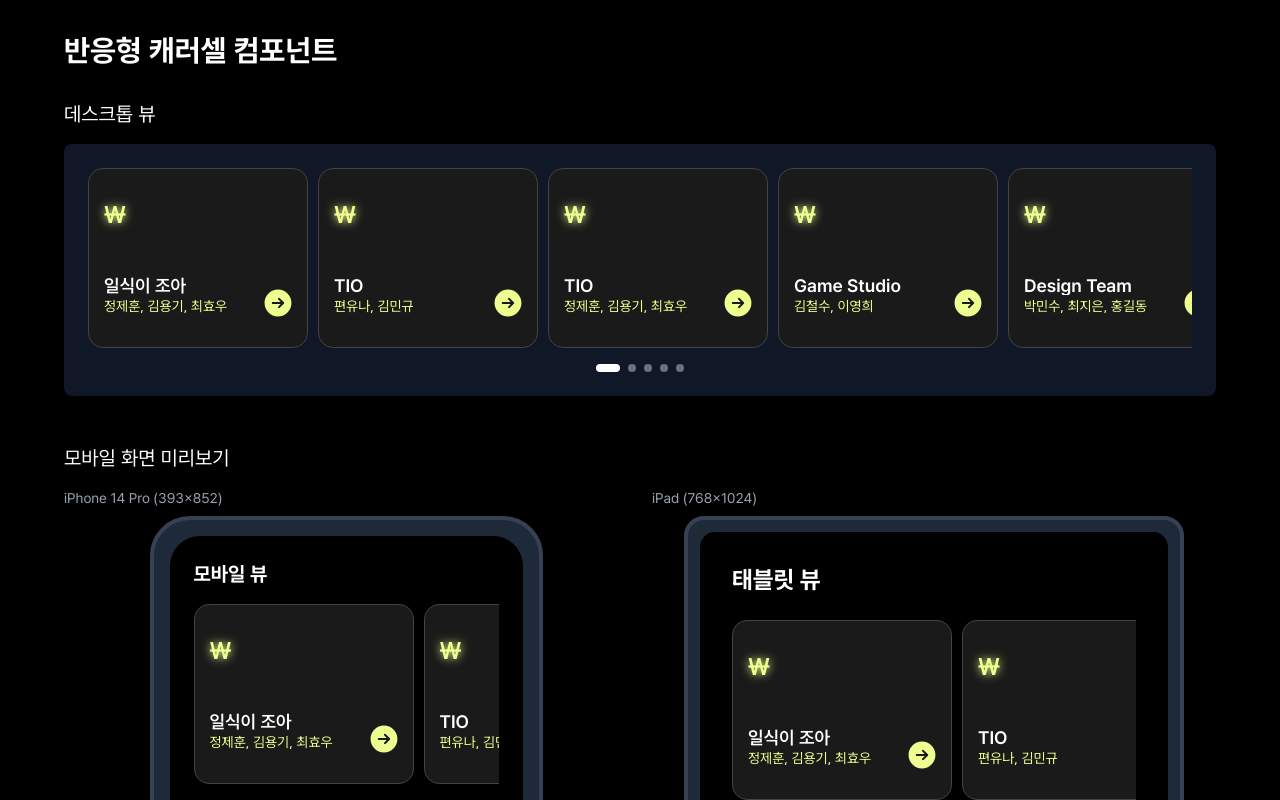
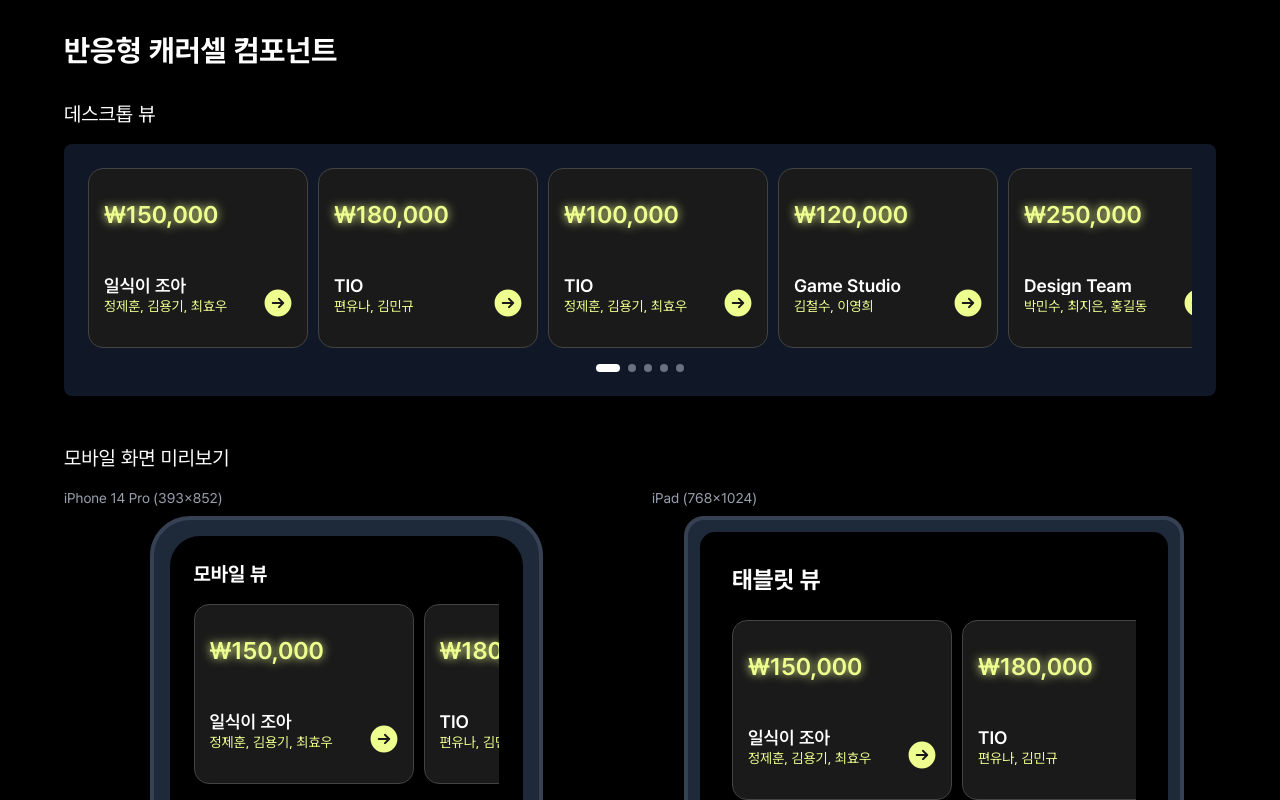
Before and after one commit to ssugameworks/invest-system_frontend, a Next.js app: page /carousel-example in a window 1280 px wide. Shown: the top 800 px of the page. Built offline with nearby package versions, Linux system fonts and the light colour scheme.

Commit message:
refactor: 팀 샘플 데이터를 constants로 분리

```diff
--- a/src/app/carousel-example/page.tsx
+++ b/src/app/carousel-example/page.tsx
@@ -3,84 +3,13 @@
 import { useState } from 'react';
 import Carousel, { CarouselCard } from '@/components/Carousel';
 import InvestmentBottomSheet from '@/components/BottomSheet/Investment/InvestmentBottomSheet';
-import { Comment } from '@/types/bottomSheet';
-
-interface TeamDetail {
-  id: string;
-  title: string;
-  members: string;
-  amount: string;
-  totalInvestment: string;
-  pdfUrls: string[];
-  comments: Comment[];
-}
-
-const sampleTeams: TeamDetail[] = [
-  {
-    id: '1',
-    title: '일식이 조아',
-    members: '정제훈, 김용기, 최효우',
-    amount: '₩200,000',
-    totalInvestment: '₩150,000',
-    pdfUrls: [],
-    comments: [
-      { id: '1', nickname: '투자왕', studentId: '202418XX', content: '일식 좋아하시는군요!' },
-      { id: '2', nickname: '맛집러버', studentId: '202419XX', content: '이거 괜찮을듯' },
-    ],
-  },
-  {
-    id: '2',
-    title: 'TIO',
-    members: '편유나, 김민규',
-    amount: '₩200,000',
-    totalInvestment: '₩180,000',
-    pdfUrls: [],
-    comments: [
-      { id: '1', nickname: '테크러버', studentId: '202420XX', content: 'TIO 화이팅!' },
-      { id: '2', nickname: '개발자', studentId: '202421XX', content: '기대됩니다' },
-    ],
-  },
-  {
-    id: '3',
-    title: 'TIO',
-    members: '정제훈, 김용기, 최효우',
-    amount: '₩200,000',
-    totalInvestment: '₩100,000',
-    pdfUrls: [],
-    comments: [
-      { id: '1', nickname: '스타트업', studentId: '202422XX', content: '좋은 아이디어네요' },
-    ],
-  },
-  {
-    id: '4',
-    title: 'Game Studio',
-    members: '김철수, 이영희',
-    amount: '₩150,000',
-    totalInvestment: '₩120,000',
-    pdfUrls: [],
-    comments: [
-      { id: '1', nickname: '게이머', studentId: '202423XX', content: '게임 개발 응원합니다' },
-    ],
-  },
-  {
-    id: '5',
-    title: 'Design Team',
-    members: '박민수, 최지은, 홍길동',
-    amount: '₩300,000',
-    totalInvestment: '₩250,000',
-    pdfUrls: [],
-    comments: [
-      { id: '1', nickname: '디자이너', studentId: '20242424', content: '디자인팀 최고!' },
-      { id: '2', nickname: 'UI러버', studentId: '20242524', content: '멋져요' },
-    ],
-  },
-];
+import { sampleTeams, TeamDetail } from '@/constants/teamData';
 
 const sampleCards: CarouselCard[] = sampleTeams.map((team) => ({
   id: team.id,
   title: team.title,
   members: team.members,
-  amount: team.amount,
+  totalInvestment: team.totalInvestment,
 }));
 
 export default function CarouselExamplePage() {
@@ -100,7 +29,8 @@ export default function CarouselExamplePage() {
         <h1 className="text-white text-2xl md:text-3xl font-bold mb-8">반응형 캐러셀 컴포넌트</h1>
         <div className="mb-12">
           <h2 className="text-white text-lg md:text-xl mb-4">데스크톱 뷰</h2>
-          <div className="bg-gray-900 p-6 rounded-lg"><Carousel cards={sampleCards} onCardClick={handleCardClick} /></div>
+          <div className="bg-gray-900 p-6 rounded-lg">
+            <Carousel cards={sampleCards} onCardClick={handleCardClick} /></div>
         </div>
         <div className="mb-12">
           <h2 className="text-white text-lg md:text-xl mb-4">모바일 화면 미리보기</h2>
--- /dev/null
+++ b/src/constants/teamData.ts
@@ -0,0 +1,66 @@
+import { Comment } from '@/types/bottomSheet';
+
+export interface TeamDetail {
+  id: string;
+  title: string;
+  members: string;
+  totalInvestment: number;
+  pdfUrls: string[];
+  comments: Comment[];
+}
+
+export const sampleTeams: TeamDetail[] = [
+  {
+    id: '1',
+    title: '일식이 조아',
+    members: '정제훈, 김용기, 최효우',
+    totalInvestment: 150000,
+    pdfUrls: [],
+    comments: [
+      { id: '1', nickname: '투자왕', studentId: '202418XX', content: '일식 좋아하시는군요!' },
+      { id: '2', nickname: '맛집러버', studentId: '202419XX', content: '이거 괜찮을듯' },
+    ],
+  },
+  {
+    id: '2',
+    title: 'TIO',
+    members: '편유나, 김민규',
+    totalInvestment: 180000,
+    pdfUrls: [],
+    comments: [
+      { id: '1', nickname: '테크러버', studentId: '202420XX', content: 'TIO 화이팅!' },
+      { id: '2', nickname: '개발자', studentId: '202421XX', content: '기대됩니다' },
+    ],
+  },
+  {
+    id: '3',
+    title: 'TIO',
+    members: '정제훈, 김용기, 최효우',
+    totalInvestment: 100000,
+    pdfUrls: [],
+    comments: [
+      { id: '1', nickname: '스타트업', studentId: '202422XX', content: '좋은 아이디어네요' },
+    ],
+  },
+  {
+    id: '4',
+    title: 'Game Studio',
+    members: '김철수, 이영희',
+    totalInvestment: 120000,
+    pdfUrls: [],
+    comments: [
+      { id: '1', nickname: '게이머', studentId: '202423XX', content: '게임 개발 응원합니다' },
+    ],
+  },
+  {
+    id: '5',
+    title: 'Design Team',
+    members: '박민수, 최지은, 홍길동',
+    totalInvestment: 250000,
+    pdfUrls: [],
+    comments: [
+      { id: '1', nickname: '디자이너', studentId: '20242424', content: '디자인팀 최고!' },
+      { id: '2', nickname: 'UI러버', studentId: '20242524', content: '멋져요' },
+    ],
+  },
+];
```
